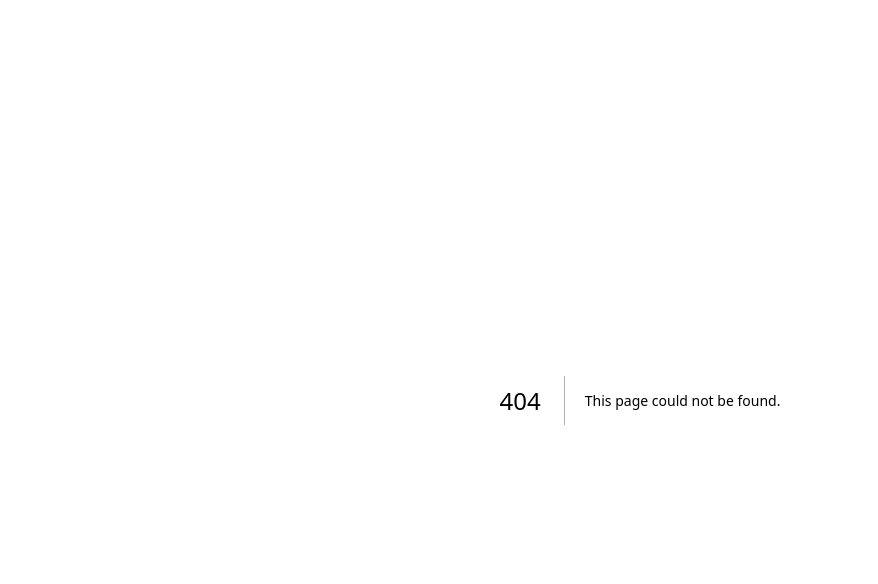
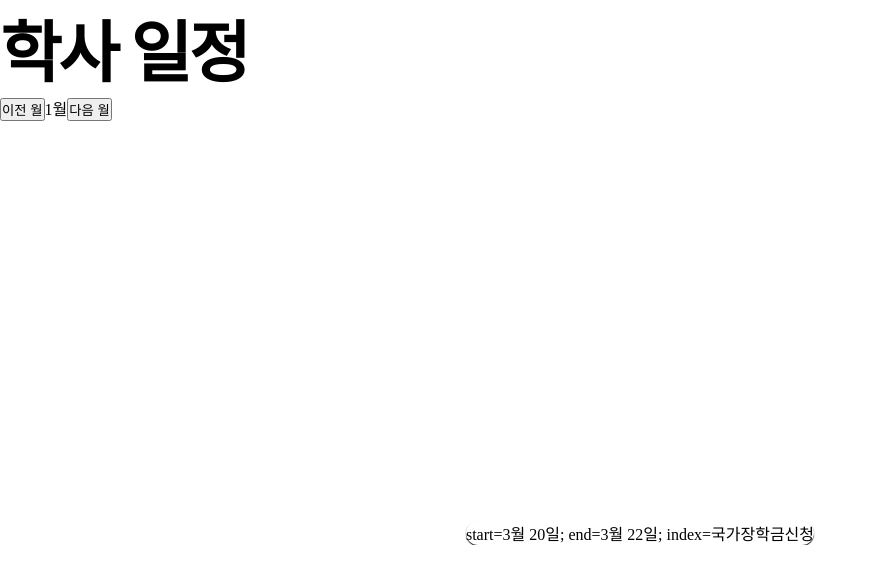
Before and after one commit to HarenKei/DCC_FE, a Next.js app: page /Schedule/ScheduleMain in a window 1280 px wide. Before the commit this address had no page. Shown: the top 584 px of the page, without its empty margins (0-878 px from the left). Built offline with nearby package versions, Linux system fonts and the light colour scheme.

Commit message:
update Schedule

```diff
--- a/package.json
+++ b/package.json
@@ -26,5 +26,9 @@
   "devDependencies": {
     "@types/react-slick": "^0.23.10",
     "@types/styled-components": "^5.1.26"
-  }
+  },
+  "description": "This is a [Next.js](https://nextjs.org/) project bootstrapped with [`create-next-app`](https://github.com/vercel/next.js/tree/canary/packages/create-next-app).",
+  "main": "next.config.js",
+  "author": "",
+  "license": "ISC"
 }
--- /dev/null
+++ b/pages/Schedule/MonthControll.tsx
@@ -0,0 +1,22 @@
+import React, { useState } from 'react';
+
+function MonthControll() {
+  const [currentMonth, setCurrentMonth] = useState(1); // 현재 월을 저장하는 State
+
+  function handleNextMonth() { // 다음 월로 이동하는 함수
+    setCurrentMonth(currentMonth + 1);
+  }
+
+  function handlePrevMonth() { // 이전 월로 이동하는 함수
+    setCurrentMonth(currentMonth - 1);
+  }
+
+  return (
+    <div>
+      <button onClick={handlePrevMonth}>이전 월</button>
+      <span>{currentMonth}월</span>
+      <button onClick={handleNextMonth}>다음 월</button>
+    </div>
+  );
+}
+export default MonthControll;
--- /dev/null
+++ b/pages/Schedule/ScheduleCalendar.tsx
@@ -0,0 +1,23 @@
+import React from "react";
+import styled from "styled-components";
+
+const ScheduleCalendar = () => {
+    return(
+    <Calender>
+    </Calender>
+    );
+};
+
+const Calender = styled.div`
+    display: flex;
+    justify-content: center;
+    align-items: center;
+    flex-direction: column;
+    margin-top: 100px;
+
+    background-color : #fff;
+    border-radius: 15px;
+    box-shadow: 0px 1px 1px black;
+`;
+
+export default ScheduleCalendar;
--- /dev/null
+++ b/pages/Schedule/ScheduleInfo.tsx
@@ -0,0 +1,34 @@
+import React from "react";
+import styled from "styled-components";
+
+const ScheduleInfo = () => {
+    return(
+    <ScheduleInfoContainer>
+        <ScheduleInfoCardContainer>
+            start={"3월 20일"};
+            end={"3월 22일"};
+            index={"국가장학금신청"}
+        </ScheduleInfoCardContainer>
+
+
+    </ScheduleInfoContainer>
+    );
+};
+
+const ScheduleInfoContainer = styled.div`
+    display: flex;
+    justify-content: center;
+    align-items: center;
+    flex-direction: column;
+    margin-top: 100px;
+
+    background-color : #fff;
+    border-radius: 15px;
+    box-shadow: 0px 1px 1px black;
+`;
+
+const ScheduleInfoCardContainer = styled.div`
+
+`;
+
+export default ScheduleInfo;
--- /dev/null
+++ b/pages/Schedule/ScheduleMain.tsx
@@ -0,0 +1,44 @@
+import React from "react";
+import styled from "styled-components";
+import ScheduleCalendar from "./ScheduleCalendar";
+import ScheduleInfo from "./ScheduleInfo";
+import MonthControll from "./MonthControll";
+
+const ScheduleMain = () => {
+    return(
+        <>
+        <ScheduleTitle>학사 일정</ScheduleTitle>
+        <MonthControll/>
+        <ScheduleContainer>
+            <ScheduleCalendar/>
+        </ScheduleContainer>
+        <ScheduleInfoContainer>
+            <ScheduleInfo/>
+        </ScheduleInfoContainer>
+        </>
+    );
+};
+
+const ScheduleTitle = styled.div`
+    font-size: 50pt;
+    font-weight: 900;
+    letter-spacing: -3px;
+`;
+
+const ScheduleContainer = styled.div`
+    display: flex;
+    justify-content: center;
+    align-items: center;
+    flex-direction: column;
+    margin-top: 100px;
+`;
+
+const ScheduleInfoContainer = styled.div`
+    display: flex;
+    justify-content: center;
+    align-items: center;
+    flex-direction: column;
+    margin-top: 100px;
+`;
+
+export default ScheduleMain;
--- a/pages/Schedule/index.tsx
+++ b/pages/Schedule/index.tsx
@@ -1 +1 @@
-export { default } from "./Schedule";
+export { default } from "./ScheduleCalendar";
```
Also changed, not shown: pages/Schedule/Schedule.tsx (deleted, +0 -10 lines), pages/TimeTable/TimeTable.tsx (+10 -0 lines).
